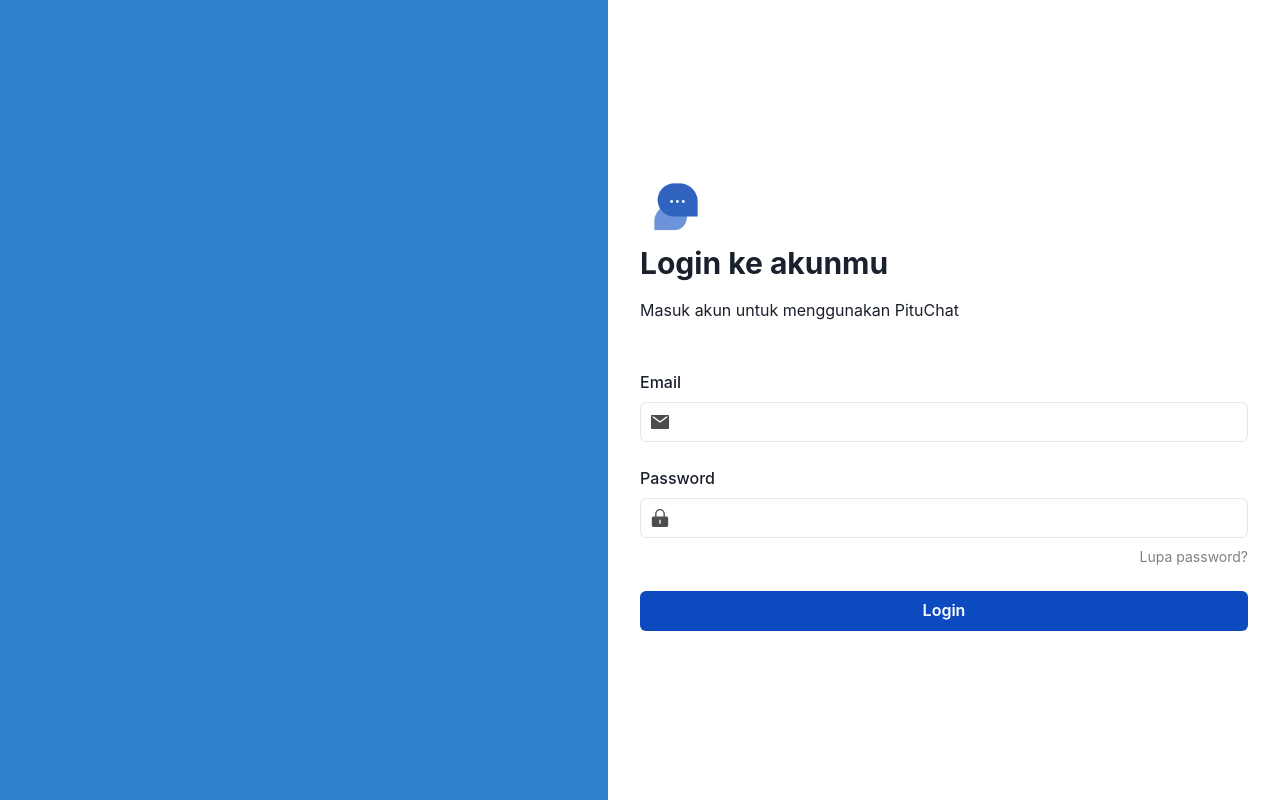
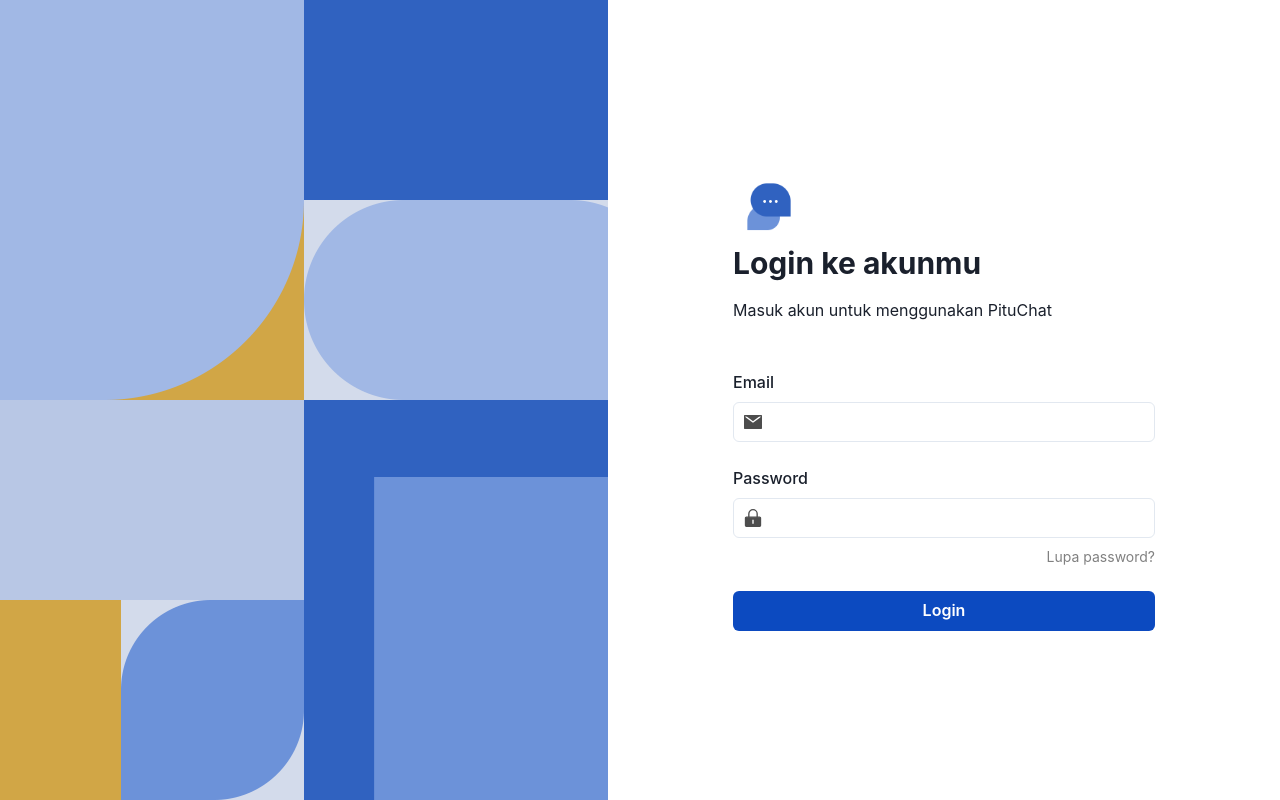
Before and after one commit to fauzanlinnas/paragon-assignment, a React (Create React App) app: page / in a window 1280 px wide. Built offline with nearby package versions, Linux system fonts and the light colour scheme.

Commit message:
set half page login

```diff
--- a/src/pages/LoginPage.tsx
+++ b/src/pages/LoginPage.tsx
@@ -10,12 +10,14 @@
   Link,
   InputGroup,
   InputLeftElement,
+  Image,
 } from "@chakra-ui/react";
 import { useDispatch } from "react-redux";
 import { login } from "../store/actions/authActions";
 import { useNavigate } from "react-router-dom";
 import { EmailIcon, Logo, PasswordIcon } from "../assets/icons";
 import { useForm } from "react-hook-form";
+import loginIllustration from "../assets/images/login-illustration.png";
 
 const LoginPage = () => {
   const dispatch = useDispatch();
@@ -35,29 +37,39 @@
 
   return (
     <Flex minHeight="100vh">
-      <Box flex="1" bg="blue.500" />
+      <Box flex="1" bg="blue.500">
+        <Image src={loginIllustration} height="full" objectFit="cover" />
+      </Box>
       <Flex
         flexDirection="column"
         flex="1"
         p={8}
         textAlign="center"
         justifyContent="center"
+        alignItems="center"
       >
+        <Box width="422px">
           <Logo />
           <Box mb={12}>
             <Text fontSize="3xl" textAlign="left" fontWeight="bold" mb={3}>
-            Login ke akunmu{" "}
+              Login ke akunmu
             </Text>
             <Text textAlign="left">Masuk akun untuk menggunakan PituChat </Text>
           </Box>
           <form
             onSubmit={handleSubmit(onSubmit)}
-          style={{ display: "flex", flexDirection: "column" }}
+            style={{
+              display: "flex",
+              flexDirection: "column",
+            }}
           >
             <FormControl mb={6} isInvalid={!!errors.email}>
               <FormLabel htmlFor="email">Email</FormLabel>
               <InputGroup>
-              <InputLeftElement pointerEvents="none" children={<EmailIcon />} />
+                <InputLeftElement
+                  pointerEvents="none"
+                  children={<EmailIcon />}
+                />
                 <Input
                   type="email"
                   id="email"
@@ -104,6 +116,7 @@
               Login
             </Button>
           </form>
+        </Box>
       </Flex>
     </Flex>
   );
```
Also changed, not shown: src/assets/images/login-illustration.png (added). Lines whose indentation alone changed are shown as unchanged.
